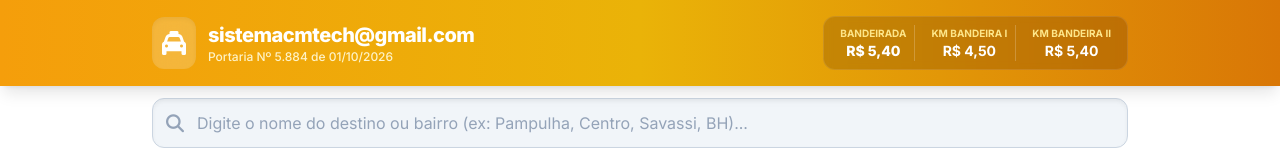
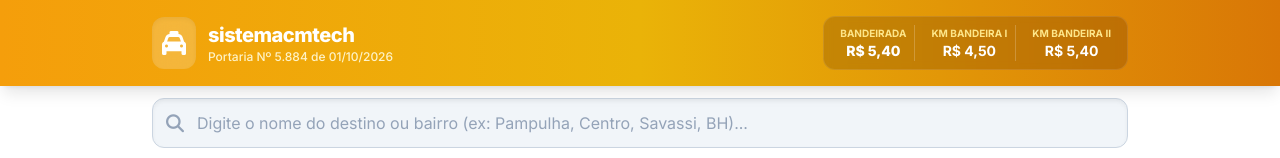
Before and after one commit to sistemacmtech-cmd/Tabelataxi, a plain HTML site: page index.html in a window 1280 px wide. Shown: the top 158 px of the page. Drawn offline with nearby package versions, Linux system fonts and the light colour scheme.

Commit message:
Update index.html

```diff
--- a/index.html
+++ b/index.html
@@ -3,7 +3,7 @@
 <head>
     <meta charset="UTF-8">
     <meta name="viewport" content="width=device-width, initial-scale=1.0">
-    <title>sistemacmtech- Portaria 5884/2026</title>
+    <title>sistemacmtech@gmail.com- Portaria 5884/2026</title>
     <!-- Tailwind CSS -->
     <script src="https://cdn.tailwindcss.com"></script>
     <!-- Google Fonts - Inter -->
@@ -42,7 +42,7 @@
                         <i class="fa-solid font-bold fa-taxi text-2xl text-white"></i>
                     </div>
                     <div>
-                        <h1 class="font-extrabold text-lg sm:text-xl tracking-tight leading-tight break-all">sistemacmtech@gmail.com</h1>
+                        <h1 class="font-extrabold text-lg sm:text-xl tracking-tight leading-tight break-all">sistemacmtech</h1>
                         <p class="text-xs text-amber-100 font-medium">Portaria Nº 5.884 de 01/10/2026</p>
                     </div>
                 </div>
```
